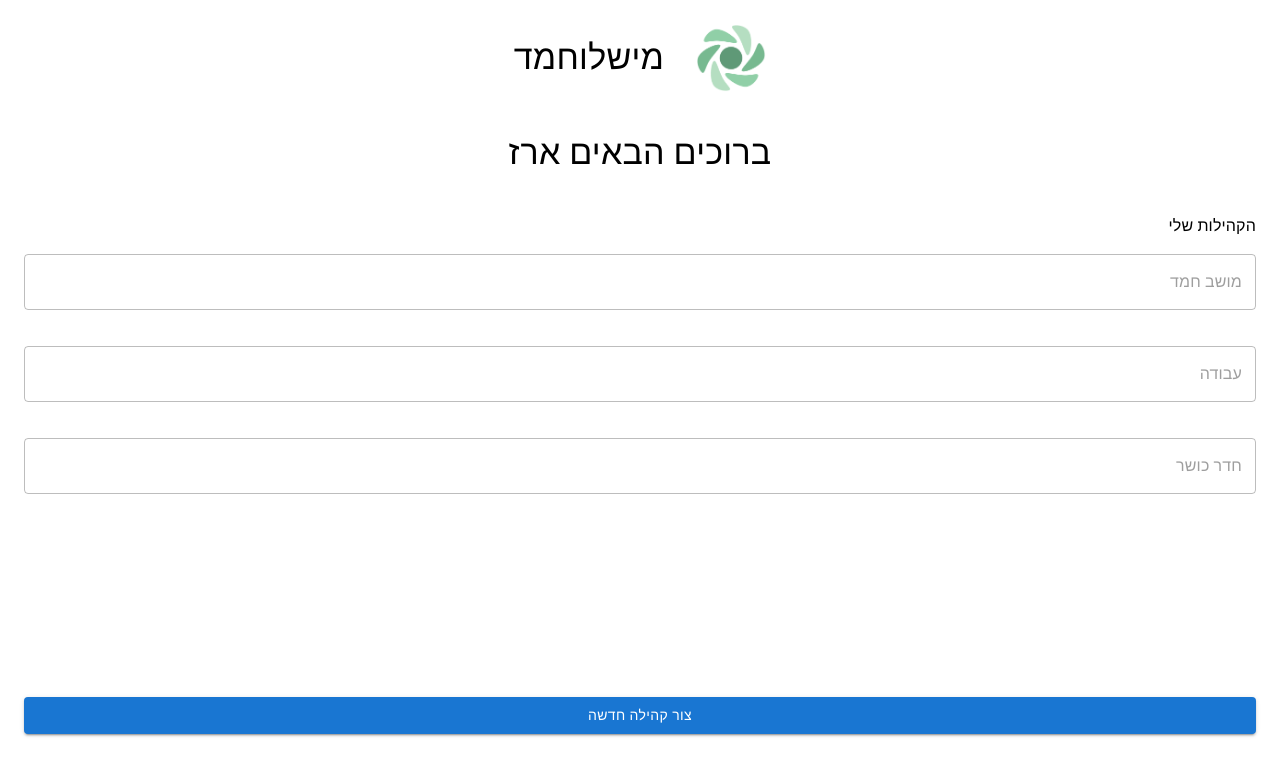
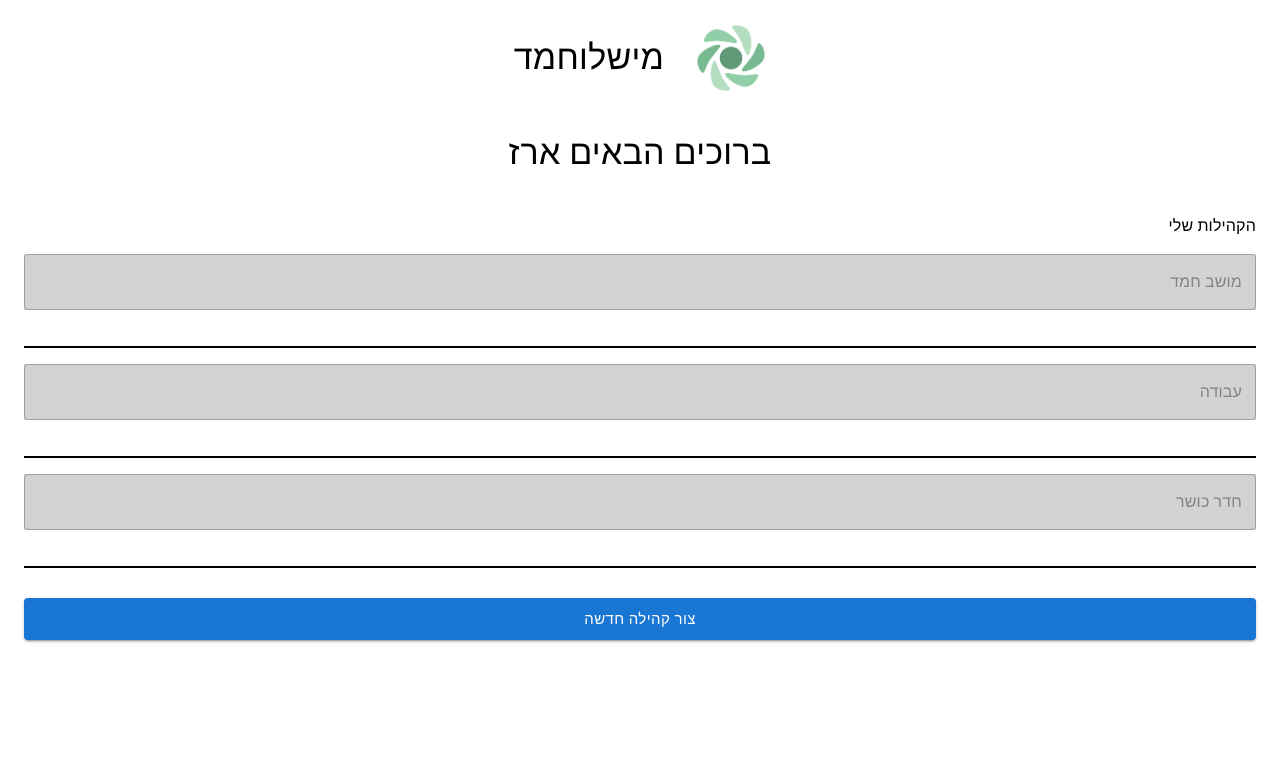
Before and after one commit to Sumsum1000/Mishlohemed_v3, a Next.js app: page /manager in a window 1280 px wide. Shown: the top 776 px of the page. Built offline with nearby package versions, Linux system fonts and the light colour scheme.

Commit message:
Basic members component added, Button added in Kehila component - nevigates to members

```diff
--- a/src/Components/kehila/Kehila.js
+++ b/src/Components/kehila/Kehila.js
@@ -5,13 +5,21 @@ import {
   Stack,
   MenuItem,
   FormControl,
+  Button,
 } from "@mui/material";
 import { StackRow } from "../shared/Shared";
 import { useState } from "react";
 import Image from "next/image";
 import logo from "../../Graphics/QR.jpg";
+import { useRouter } from "next/navigation";
 
 const Kehila = ({ name }) => {
+  const router = useRouter();
+
+  const nevigateToMembersHandler = () => {
+    router.push("/members");
+  };
+
   const [expandToggle, setExpandToggle] = useState(false);
   const [size, setSize, setValue] = useState("ללא");
   const [amuta, setAmuta] = useState("ללא");
@@ -44,7 +52,10 @@ const Kehila = ({ name }) => {
         InputProps={{
           readOnly: true,
         }}
-        sx={{ direction: "rtl" }}
+        sx={{
+          direction: "rtl",
+          backgroundColor: "lightgray",
+        }}
       ></TextField>
       <br />
       {expandToggle && (
@@ -92,6 +103,14 @@ const Kehila = ({ name }) => {
             <Typography variant="h5">קישור לקהילה</Typography>
             <Image alt="logo" src={logo} width={70} />
           </Stack>
+          <Button
+            onClick={nevigateToMembersHandler}
+            size="large"
+            variant="contained"
+            sx={{ alignItems: "center", marginBottom: "30px" }}
+          >
+            חברי הקהילה
+          </Button>
         </Stack>
       )}
     </FormControl>
--- a/src/app/manager/page.js
+++ b/src/app/manager/page.js
@@ -33,15 +33,19 @@ const Manager = () => {
       <Stack spacing={2} sx={{ width: "100%" }}>
         <Typography>הקהילות שלי</Typography>
         <Kehila name={"מושב חמד"} />
+        <Box sx={{ border: "1px solid black" }} />
         <Kehila name={"עבודה"} />
+        <Box sx={{ border: "1px solid black" }} />
         <Kehila name={"חדר כושר"} />
+        <Box sx={{ border: "1px solid black" }} />
       </Stack>
 
       <Button
         fullWidth
         variant="contained"
+        size="large"
         onClick={createKehilaHandler}
-        sx={{ marginTop: "auto" }}
+        sx={{ marginTop: "30px" }}
       >
         צור קהילה חדשה
       </Button>
```
Also changed, not shown: src/app/members/page.js (added, +7 -0 lines), src/app/register/page.js (+6 -6 lines).
